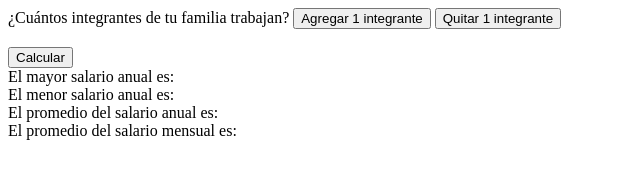
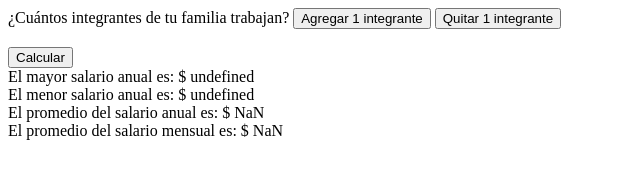
Before and after one commit to BlackSharkXII/argentina-programa, a plain HTML site: page clase-6/Ejercicio-2/index.html in a window 1280 px wide. Both pictures are taken after a click on the button "Calcular". Shown: the whole page, without its empty margins (0-640 px from the left). Drawn offline with Linux system fonts and the light colour scheme.

Commit message:
Agrego funcionalidad a botón "Calcular"

```diff
--- a/clase-6/Ejercicio-2/index.html
+++ b/clase-6/Ejercicio-2/index.html
@@ -13,12 +13,12 @@
     <button id="boton-agregar-integrante">Agregar 1 integrante</button>
     <button id="boton-quitar-integrante">Quitar 1 integrante</button><br><br>
     <label id="label-integrantes"></label>
-    <button>Calcular</button><br>
-    <label>El mayor salario anual es: </label><br>
-    <label>El menor salario anual es:</label><br>
-    <label>El promedio del salario anual es: </label><br>
-    <label>El promedio del salario mensual es: </label>
-    <script src="tarea-clase-6.js"></script>
+    <button id="boton-calcular" type="submit">Calcular</button><br>
+    <label>El mayor salario anual es: $ <label id="salario-anual-mayor"></label></label><br>
+    <label>El menor salario anual es: $ <label id="salario-anual-menor"></label></label><br>
+    <label>El promedio del salario anual es: $ <label id="salario-anual-promedio"></label></label><br>
+    <label>El promedio del salario mensual es: $ <label id="salario-mensual-promedio"></label>
+        <script src="tarea-clase-6.js"></script>
 </body>
 
 </html>
--- a/clase-6/Ejercicio-2/tarea-clase-6.js
+++ b/clase-6/Ejercicio-2/tarea-clase-6.js
@@ -10,6 +10,41 @@ Punto bonus: si hay inputs vacíos, ignorarlos en el cálculo
 (no contarlos como 0).
 */
 
+// Obtener número el promedio
+
+function numeroPromedio(array) {
+    let valorSuma = 0;
+    for (let i = 0; i < array.length; i++) {
+        valorSuma += array[i];
+    }
+    const promedio = valorSuma / array.length;
+    return Math.trunc(promedio);
+}
+
+// Obtener el número más pequeño
+
+function numeroMasChico(array) {
+    let valorMenor = array[0];
+    for (let i = 0; i < array.length; i++) {
+        if (valorMenor >= array[i]) {
+            valorMenor = array[i];
+        }
+    }
+    return valorMenor;
+}
+
+// Obtener el número más grande
+
+function numeroMasGrande(array) {
+    let valorMayor = array[0];
+    for (let i = 0; i < array.length; i++) {
+        if (valorMayor <= array[i]) {
+            valorMayor = array[i];
+        }
+    }
+    return valorMayor;
+}
+
 // Funcion para cuando se hace click en el boton "Agregar 1 integrante"
 
 const $botonAgregarIntegrante = document.querySelector(
@@ -21,11 +56,11 @@ $botonAgregarIntegrante.onclick = function (
     labelCreadoIntegrante,
     brCreadoIntegrante
 ) {
+    labelCreadoIntegrante = document.createElement('label');
+    labelCreadoIntegrante.className = 'label-creado-integrante';
+
     $labelIntegrantes = document.querySelector('#label-integrantes');
-
-    labelCreadoIntegrante = document.createElement('label');
     $labelIntegrantes.appendChild(labelCreadoIntegrante);
-    labelCreadoIntegrante.className = 'label-creado-integrante';
 
     brCreadoIntegrante = document.createElement('br');
 
@@ -35,7 +70,7 @@ $botonAgregarIntegrante.onclick = function (
 
     arrayDeLabelCreados = [
         ...document.querySelectorAll('.label-creado-integrante'),
-    ].map((element) => Number(element));
+    ].map((element) => element);
     for (i = 0; i <= arrayDeLabelCreados.length; i++) {
         labelCreadoIntegrante.textContent = `Ingresa el salario anual del integrante ${i}: `;
         labelCreadoIntegrante.appendChild(inputCreadoIntegrante);
@@ -53,3 +88,36 @@ $botonQuitarIntegrante.onclick = function (arrayDeLabelCreados) {
     ].map((element) => element);
     arrayDeLabelCreados.pop().remove();
 };
+
+// Funcion para cuando se le hace click en el boton "Calcular"
+
+$botonCalcular = document.querySelector('#boton-calcular');
+
+$botonCalcular.onclick = function (arraySalarioAnual) {
+    const MESESANIO = 12;
+
+    arraySalarioAnual = [
+        ...document.querySelectorAll('.input-creado-integrante'),
+    ]
+        .map((element) => element.value)
+        .filter((element) => element.length > 0)
+        .map((element) => Number(element));
+
+    $labelSalarioAnualMayor = document.querySelector('#salario-anual-mayor');
+    $labelSalarioAnualMayor.innerText = numeroMasGrande(arraySalarioAnual);
+
+    $labelSalarioAnualMenor = document.querySelector('#salario-anual-menor');
+    $labelSalarioAnualMenor.innerText = numeroMasChico(arraySalarioAnual);
+
+    $labelSalarioPromedioAnual = document.querySelector(
+        '#salario-anual-promedio'
+    );
+    $labelSalarioPromedioAnual.innerText = numeroPromedio(arraySalarioAnual);
+
+    $labelSalarioPromedioMensual = document.querySelector(
+        '#salario-mensual-promedio'
+    );
+    $labelSalarioPromedioMensual.innerText = Math.trunc(
+        numeroPromedio(arraySalarioAnual) / MESESANIO
+    );
+};
```
